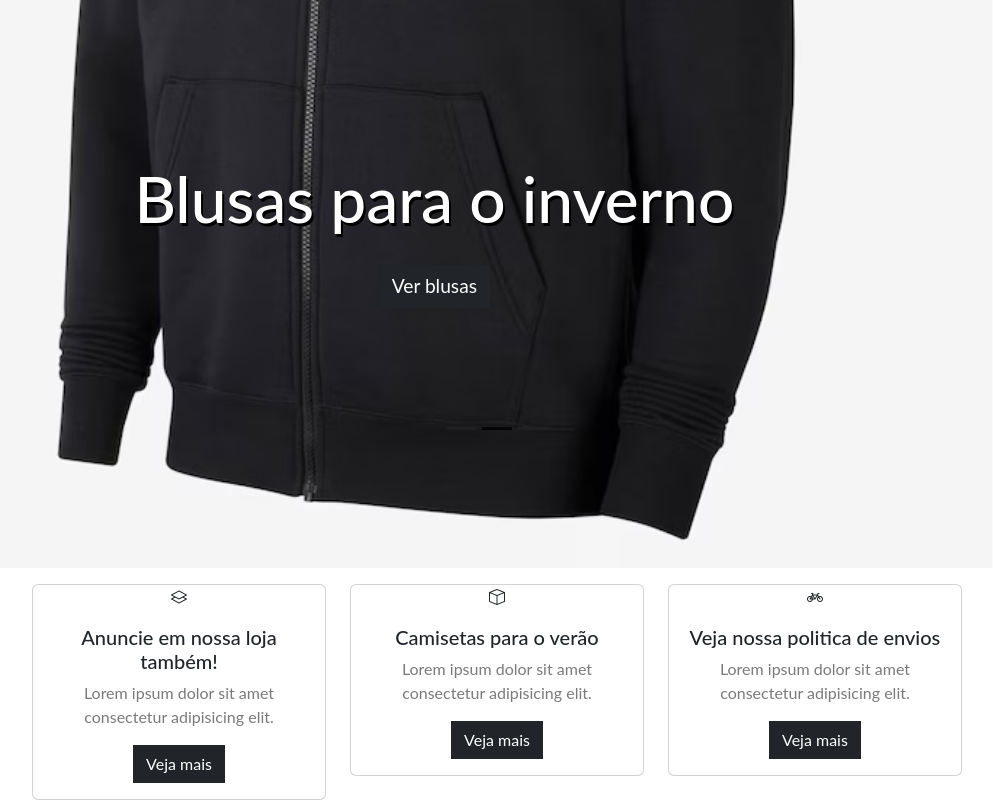
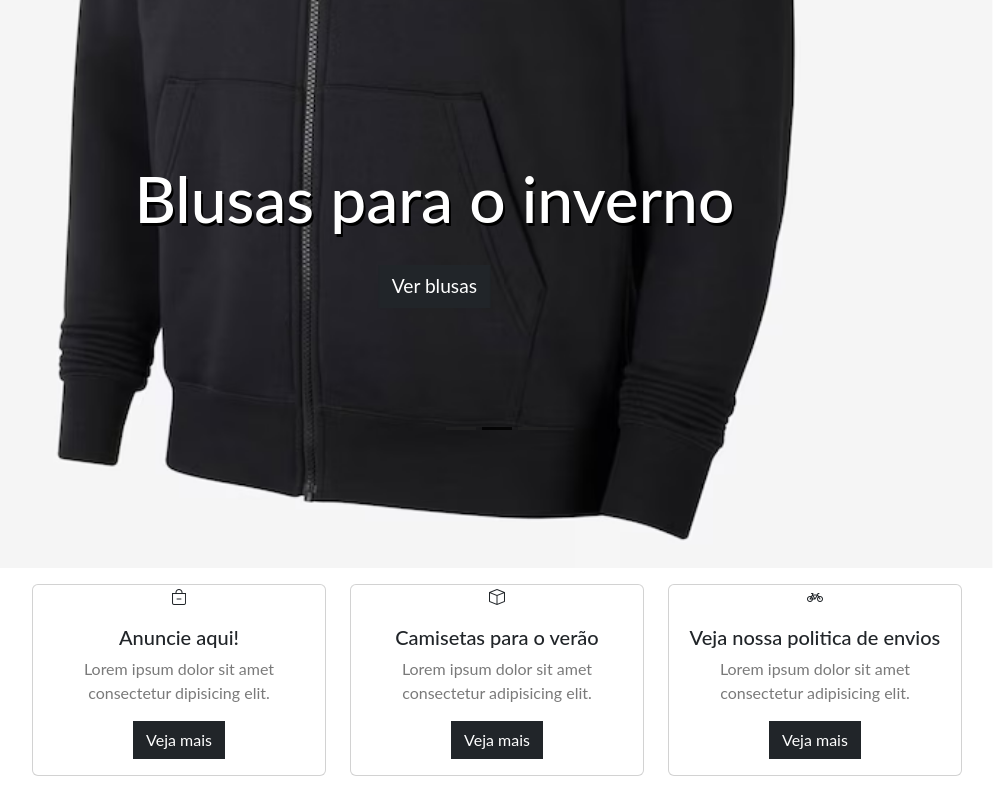
Before and after one commit to GuiSantosH/HolmStore, a plain HTML site: page index.html in a window 1280 px wide. Shown: the part 676-1476 px from the top of the page, without its empty margins (143-1136 px from the left). After the commit the page ends 1452 px from the top, so only its background shows below. Drawn offline with nearby package versions, Linux system fonts and the light colour scheme; some icons are missing.

Commit message:
Ajustado icones e textos dos mini banners

```diff
--- a/index.html
+++ b/index.html
@@ -110,10 +110,10 @@
             <div class="row">
                 <div class="col-12 col-md-4">
                     <div class="card text-center">
-                        <i class="bi bi-layers primary-color"></i>
+                        <i class="bi bi-bag-dash primary-color"></i>
                         <div class="card-body">
-                            <h5 class="card-title primary-color">Anuncie em nossa loja também!</h5>
-                            <p class="card-text secondary-color">Lorem ipsum dolor sit amet consectetur adipisicing elit.
+                            <h5 class="card-title primary-color">Anuncie aqui!</h5>
+                            <p class="card-text secondary-color">Lorem ipsum dolor sit amet consectetur dipisicing elit.
                             </p>
                             <a href="#" class="btn btn-dark">Veja mais</a>
                         </div>
```
